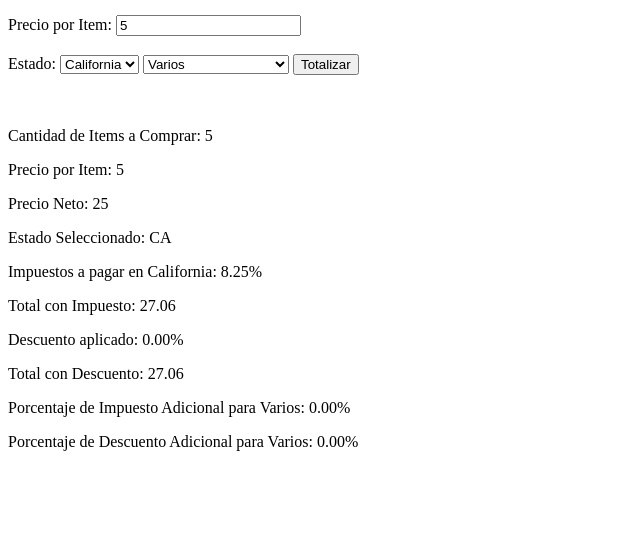
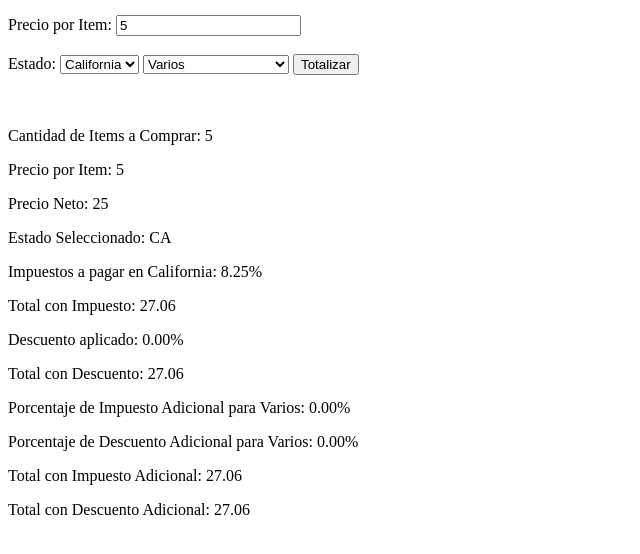
Before and after one commit to SantiSaaUCB/IngSoft-ProyectoTotalizador, a website built with Parcel: page index.html in a window 1280 px wide. Both pictures are taken after typing "5", "5" into the empty fields and a click on the input "Totalizar". Shown: the part 104-658 px from the top of the page, without its empty margins (0-640 px from the left). Built offline with nearby package versions, Linux system fonts and the light colour scheme.

Commit message:
feat: calcular el total con impuestos y descuentos adicionales

```diff
--- a/index.html
+++ b/index.html
@@ -44,6 +44,8 @@
       <p id="info-totalConDescuento"></p>
       <p id="info-porcentajeImpuestosVarios"></p>
       <p id="info-porcentajeDescuentoVarios"></p>
+      <p id="info-totalConImpuestoAdicional"></p>
+      <p id="info-totalConDescuentoAdicional"></p>
     </div>
     <script type="module" src="./src/presenter.js"></script>
   </body>
--- a/src/presenter.js
+++ b/src/presenter.js
@@ -15,6 +15,8 @@ const textPorcentajeDescuento = document.querySelector("#info-porcentajeDescuent
 const textTotalConDescuento = document.querySelector("#info-totalConDescuento");
 const textPorcentajeImpuestoVarios = document.querySelector("#info-porcentajeImpuestosVarios");
 const textPorcentajeDescuentoVarios = document.querySelector("#info-porcentajeDescuentoVarios");
+const textTotalConImpuestoAdicional = document.querySelector("#info-totalConImpuestoAdicional");
+const textTotalConDescuentoAdicional = document.querySelector("#info-totalConDescuentoAdicional");
 
 form.addEventListener("submit", (event) => {
   event.preventDefault();
@@ -37,4 +39,6 @@ form.addEventListener("submit", (event) => {
   textTotalConDescuento.textContent = `Total con Descuento: ${resultado.totalConDescuento.toFixed(2)}`;
   textPorcentajeImpuestoVarios.textContent = `Porcentaje de Impuesto Adicional para ${categoriaSeleccionada}: ${(resultado.impuestoAdicional * 100).toFixed(2)}%`;
   textPorcentajeDescuentoVarios.textContent = `Porcentaje de Descuento Adicional para ${categoriaSeleccionada}: ${(resultado.descuentoAdicional * 100).toFixed(2)}%`;
+  textTotalConImpuestoAdicional.textContent = `Total con Impuesto Adicional: ${resultado.totalConImpuestoAdicional.toFixed(2)}`;
+  textTotalConDescuentoAdicional.textContent = `Total con Descuento Adicional: ${resultado.totalConDescuentoAdicional.toFixed(2)}`;
 });
--- a/src/totalizador.js
+++ b/src/totalizador.js
@@ -36,6 +36,9 @@ function totalizar(cantidad_items, precio_item, codigo_estado, varios_categoria)
           default: impuestoAdicional = 0; descuentoAdicional = 0;
      }
 
+     const totalConImpuestoAdicional = totalConDescuento + (totalConDescuento * impuestoAdicional);
+     const totalConDescuentoAdicional = totalConImpuestoAdicional - (totalConImpuestoAdicional * descuentoAdicional);
+
      return {
           precioNeto,
           impuesto,
@@ -43,7 +46,9 @@ function totalizar(cantidad_items, precio_item, codigo_estado, varios_categoria)
           descuento,
           totalConDescuento,
           impuestoAdicional,
-          descuentoAdicional
+          descuentoAdicional,
+          totalConImpuestoAdicional,
+          totalConDescuentoAdicional
      };
 }
 
```
Also changed, not shown: src/totalizador.test.js (+6 -0 lines).
